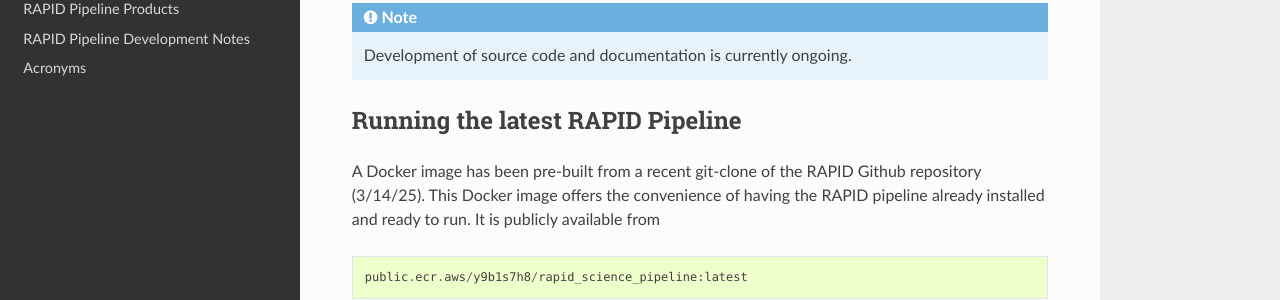
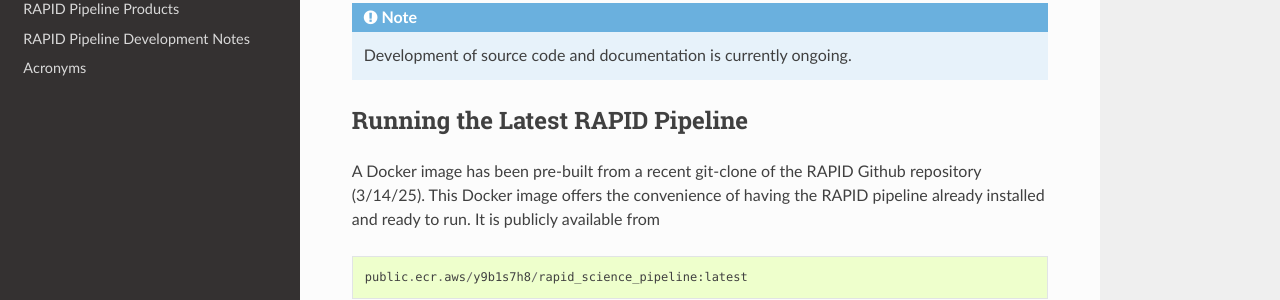
Before and after one commit to Caltech-IPAC/rapid, a Sphinx documentation site: the page built from docs/source/index.rst, in a window 1280 px wide and 900 px high. Shown: the part 229-529 px from the top of the window. Built offline with Sphinx 7.4.7 and the Read the Docs theme 3.1.0, drawn with Linux system fonts in a browser that asks for light colours; formulas are drawn with MathJax 3.

```diff
--- a/docs/source/index.rst
+++ b/docs/source/index.rst
@@ -14,7 +14,7 @@ Pipeline, under development at IPAC/Caltech.
    Development of source code and documentation is currently ongoing.
 
 
-Running the latest RAPID Pipeline
+Running the Latest RAPID Pipeline
 *************************************
 
 A Docker image has been pre-built from a recent git-clone of the RAPID Github
```
